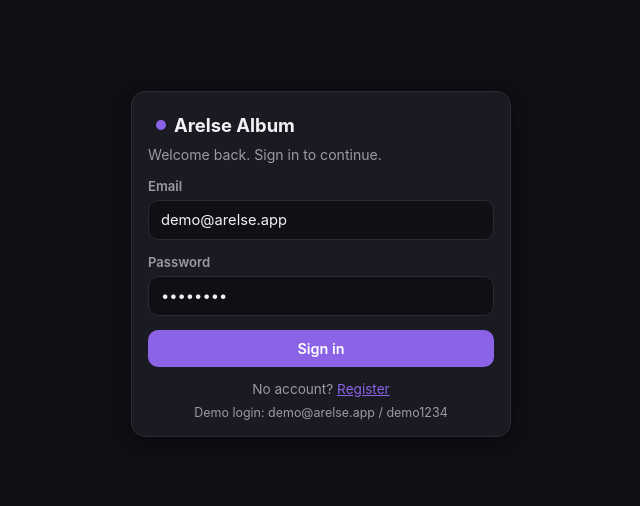
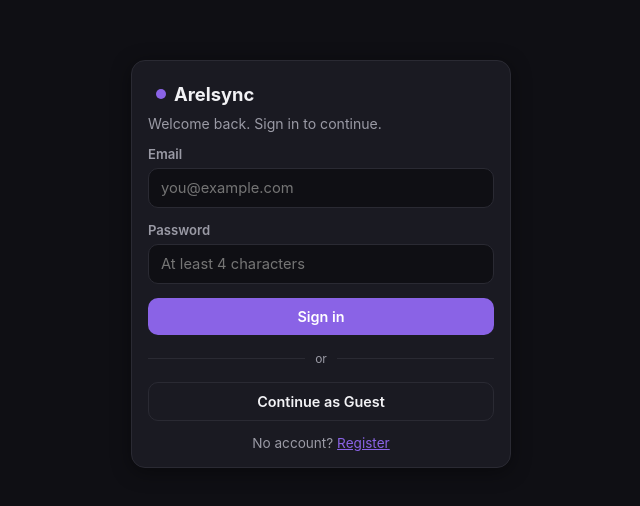
Before and after one commit to Arelse/Arelse-Album, a React (Vite) app: page /albums/1 in a window 1280 px wide. Shown: the part 136-642 px from the top of the page, without its empty margins (319-959 px from the left). Built offline with nearby package versions, Linux system fonts and the light colour scheme.

Commit message:
Add guest login option and update placeholder texts

```diff
--- a/src/pages/Login.jsx
+++ b/src/pages/Login.jsx
@@ -2,11 +2,11 @@ import React, { useState } from 'react'
 import { useAuth } from '../context/AuthContext.jsx'
 
 export default function Login() {
-  const { login, register } = useAuth()
+  const { login, register, loginAsGuest } = useAuth()
   const [mode, setMode] = useState('login')
   const [name, setName] = useState('')
-  const [email, setEmail] = useState('demo@arelse.app')
-  const [password, setPassword] = useState('demo1234')
+  const [email, setEmail] = useState('')
+  const [password, setPassword] = useState('')
   const [error, setError] = useState('')
   const [busy, setBusy] = useState(false)
 
@@ -27,7 +27,7 @@ export default function Login() {
   return (
     <div style={{ minHeight: '100vh', display: 'flex', alignItems: 'center', justifyContent: 'center', background: 'var(--bg)' }}>
       <form className="card" style={{ width: '100%', maxWidth: 380 }} onSubmit={submit}>
-        <div className="brand" style={{ marginBottom: 18 }}><span className="brand-dot" /> Arelse Album</div>
+        <div className="brand" style={{ marginBottom: 18 }}><span className="brand-dot" /> Arelsync</div>
         <p style={{ color: 'var(--text-dim)', marginTop: -8, fontSize: '0.88rem' }}>
           {mode === 'login' ? 'Welcome back. Sign in to continue.' : 'Create your account.'}
         </p>
@@ -40,17 +40,27 @@ export default function Login() {
         )}
         <div className="field">
           <label>Email</label>
-          <input type="email" value={email} onChange={e => setEmail(e.target.value)} required />
+          <input type="email" value={email} onChange={e => setEmail(e.target.value)} required placeholder="you@example.com" />
         </div>
         <div className="field">
           <label>Password</label>
-          <input type="password" value={password} onChange={e => setPassword(e.target.value)} required minLength={4} />
+          <input type="password" value={password} onChange={e => setPassword(e.target.value)} required minLength={4} placeholder="At least 4 characters" />
         </div>
 
         {error && <div style={{ color: 'var(--danger)', fontSize: '0.85rem', marginBottom: 12 }}>{error}</div>}
 
         <button className="btn" style={{ width: '100%' }} disabled={busy}>
           {busy ? 'Please wait…' : mode === 'login' ? 'Sign in' : 'Create account'}
+        </button>
+
+        <div style={{ display: 'flex', alignItems: 'center', gap: 10, margin: '16px 0' }}>
+          <div style={{ flex: 1, height: 1, background: 'var(--border)' }} />
+          <span style={{ color: 'var(--text-dim)', fontSize: '0.75rem' }}>or</span>
+          <div style={{ flex: 1, height: 1, background: 'var(--border)' }} />
+        </div>
+
+        <button type="button" className="btn secondary" style={{ width: '100%' }} onClick={loginAsGuest}>
+          Continue as Guest
         </button>
 
         <div style={{ textAlign: 'center', marginTop: 14, fontSize: '0.85rem', color: 'var(--text-dim)' }}>
@@ -60,9 +70,6 @@ export default function Login() {
             <>Have an account? <a href="#" onClick={e => { e.preventDefault(); setMode('login') }} style={{ color: 'var(--accent)' }}>Sign in</a></>
           )}
         </div>
-        <div style={{ textAlign: 'center', marginTop: 8, fontSize: '0.78rem', color: 'var(--text-dim)' }}>
-          Demo login: demo@arelse.app / demo1234
-        </div>
       </form>
     </div>
   )
```
